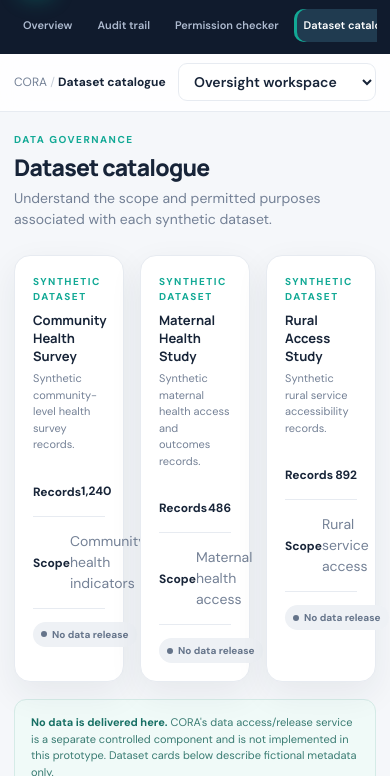
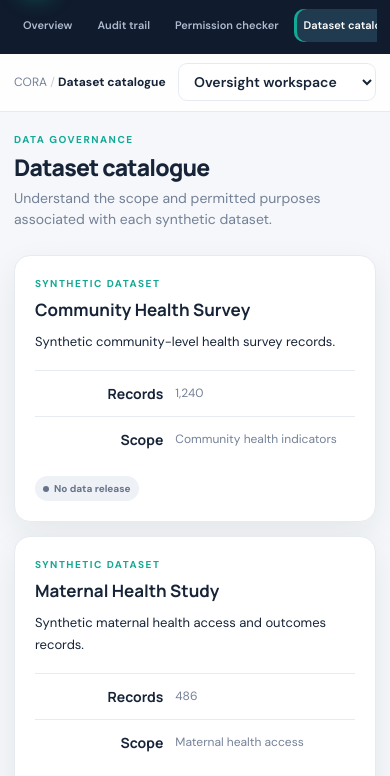
Before and after one commit to preciousapiridibagha1-star/technical-writing-research-and-documentation-, a plain HTML site: page docs/index.html in a window 390 px wide. Both pictures are taken after a click on the button "Dataset catalogue". Shown: the part 60-836 px from the top of the page. Drawn offline with Linux system fonts and the light colour scheme.

Commit message:
Fix mobile dataset catalogue card layout

```diff
--- a/docs/index.html
+++ b/docs/index.html
@@ -36,6 +36,18 @@ body{overflow-x:hidden}
  .topbar{padding:0 14px}
 }
 
+
+/* Dataset catalogue: readable cards at every viewport width. */
+.dataset-grid{grid-template-columns:repeat(3,minmax(0,1fr));align-items:stretch;gap:18px}
+.dataset-card{display:flex;flex-direction:column;min-width:0;padding:22px;height:100%}
+.dataset-card h3{font:700 17px/1.35 Manrope;margin:8px 0 9px;overflow-wrap:anywhere}
+.dataset-card>p{font-size:13px;line-height:1.65;min-height:4.2em;margin:0 0 18px;overflow-wrap:anywhere}
+.dataset-metric{display:grid;grid-template-columns:1fr;gap:5px;padding:13px 0;border-top:1px solid var(--line);min-width:0}
+.dataset-metric strong{font:700 14px Manrope;overflow-wrap:anywhere}
+.dataset-metric span{color:var(--muted);font-size:12px;line-height:1.5;overflow-wrap:anywhere}
+.dataset-card .status{align-self:flex-start;margin-top:14px;white-space:normal}
+@media(max-width:760px){.dataset-grid{grid-template-columns:minmax(0,1fr);gap:14px}.dataset-card{padding:20px}.dataset-card>p{min-height:0}.dataset-metric{grid-template-columns:minmax(0,1fr) minmax(0,1.4fr);align-items:start;gap:12px}.dataset-metric strong{text-align:right}}
+@media(min-width:761px) and (max-width:1050px){.dataset-grid{grid-template-columns:repeat(2,minmax(0,1fr))}}
 </style>
 </head>
 <body>
@@ -90,7 +102,7 @@ body{overflow-x:hidden}
   </section>
   <section class="section" id="data">
    <div class="page-head"><div><div class="eyebrow">Data governance</div><h1>Dataset catalogue</h1><p>Understand the scope and permitted purposes associated with each synthetic dataset.</p></div></div>
-   <div class="grid" style="grid-template-columns:repeat(3,minmax(0,1fr))" id="datasetCards"></div>
+   <div class="grid dataset-grid" id="datasetCards"></div>
    <div class="banner" style="margin-top:17px"><b>No data is delivered here.</b> CORA's data access/release service is a separate controlled component and is not implemented in this prototype. Dataset cards below describe fictional metadata only.</div>
   </section>
  </div>
@@ -139,7 +151,7 @@ function decideRequest(id,yes){let r=requests.find(x=>x.id===id);if(!r)return;r.
 function reviewRequest(id,s){let r=requests.find(x=>x.id===id);if(!r)return;r.status=s;log('Researcher demo','Request status changed',id+' · '+s,s);save();renderRequests();toast('Demo request status updated.')}
 function runCheck(){let p=document.getElementById('checkParticipant').value,d=document.getElementById('checkDataset').value,u=document.getElementById('checkPurpose').value;let c=consents.find(x=>x.participant===p&&x.dataset===d&&x.purpose===u&&x.status==='granted');let ok=!!c;let box=document.getElementById('checkResult');box.className='result show '+(ok?'allow':'deny');box.innerHTML='<h3>'+(ok?'✓ ALLOW':'⊘ DENY')+'</h3><p>'+(ok?'A current consent grant matches this exact participant, dataset and purpose.':'No current matching grant was found. Missing, mismatched, refused or withdrawn consent defaults to DENY.')+'</p>';log('Permission engine','Permission check evaluated',p+' · '+dsName(d)+' · '+purposeName(u)+' · '+(ok?'ALLOW':'DENY'),ok?'approved':'denied')}
 function renderAudit(){let q=(document.getElementById('auditSearch')?.value||'').toLowerCase();let list=events.filter(e=>[e.actor,e.event,e.detail,e.time].join(' ').toLowerCase().includes(q));document.getElementById('auditList').innerHTML=list.map(e=>'<div class="audit-item"><time>'+e.time+'</time><div><b>'+e.event+'</b><br><span class="muted">'+e.actor+' · '+e.detail+'</span></div>'+badge(e.state)+'</div>').join('')||'<div class="empty">No matching events.</div>'}
-function renderDatasets(){document.getElementById('datasetCards').innerHTML=datasets.map(d=>'<div class="card purpose"><div class="eyebrow">Synthetic dataset</div><h3 style="margin-top:7px">'+d.name+'</h3><p>'+d.desc+'</p><div class="toggle-line"><div><b>Records</b></div><b>'+d.records+'</b></div><div class="toggle-line"><div><b>Scope</b></div><span class="muted">'+d.scope+'</span></div><div style="margin-top:13px"><span class="status neutral">No data release</span></div></div>').join('')}
+function renderDatasets(){document.getElementById('datasetCards').innerHTML=datasets.map(d=>'<article class="card dataset-card"><div class="eyebrow">Synthetic dataset</div><h3>'+d.name+'</h3><p>'+d.desc+'</p><div class="dataset-metric"><strong>Records</strong><span>'+d.records+'</span></div><div class="dataset-metric"><strong>Scope</strong><span>'+d.scope+'</span></div><span class="status neutral">No data release</span></article>').join('')}
 function renderAll(){renderOverview();renderRequests();renderMember();renderAudit();renderDatasets()}
 function openModal(){document.getElementById('modalBackdrop').classList.add('open')}function closeModal(){document.getElementById('modalBackdrop').classList.remove('open')}
 document.getElementById('roleSelect').addEventListener('change',e=>setRole(e.target.value));
```
